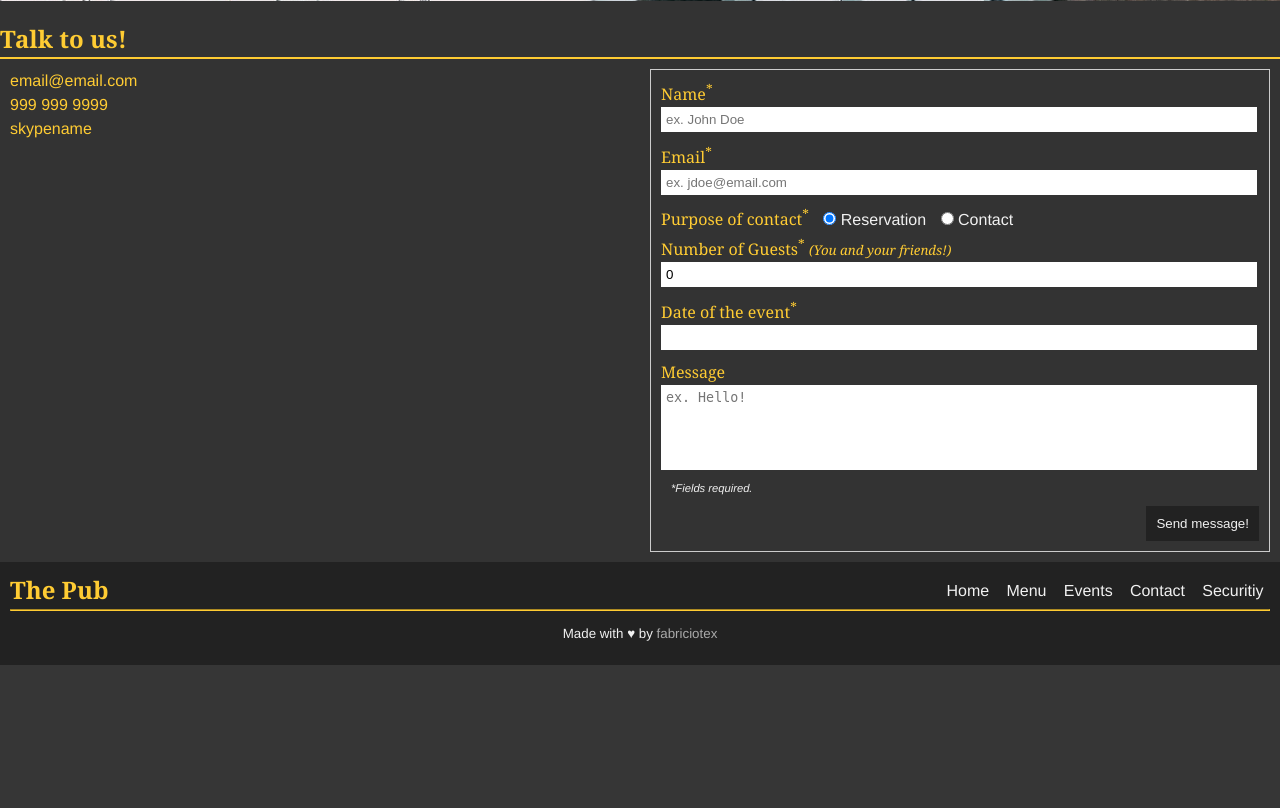
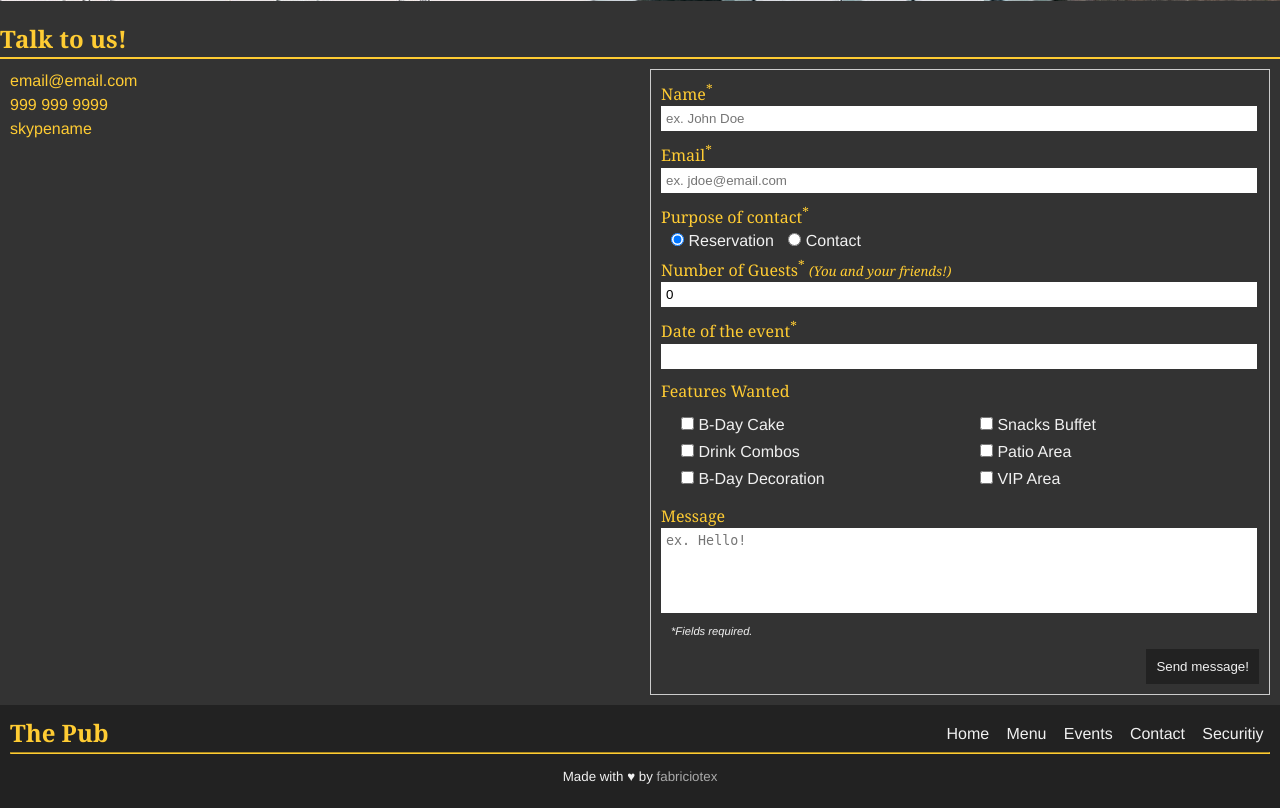
Before and after one commit to fabriciotex/fabriciotex.github.io, a PHP site: page /contact.html in a window 1280 px wide. Shown: the part 505-1313 px from the top of the page. Before the commit the page ends 1170 px from the top, so only its background shows below. Run offline with PHP 8.4, Linux system fonts and the light colour scheme.

Commit message:
Form Features Added
Save the selected features into an array and create form object when
submitting

```diff
--- a/app.css
+++ b/app.css
@@ -192,12 +192,13 @@ form {
     padding: 10px;
 }
 
-form label {
+label {
     color: #fc3;
     font-family: Georgia, "Times New Roman", serif;
+    display: block;
 }
 
-form input,
+input,
 textarea {
     display: block;
     padding: 5px;
@@ -206,7 +207,7 @@ textarea {
     margin-bottom: 10px;
 }
 
-form textarea {
+textarea {
     resize: none;
 }
 
@@ -216,7 +217,7 @@ form p {
     font-size: 0.7em;
 }
 
-form input[type="radio"] {
+input[type="radio"], input[type="checkbox"] {
     width: auto;
     display: inline-block;
     margin-left: 10px;
--- a/app.js
+++ b/app.js
@@ -15,6 +15,7 @@ var nameInput = document.getElementById("name"),
     emailInput = document.getElementById("email"),
     guestsInput = document.getElementById("guests"),
     dateInput = document.getElementById("date"),
+    featuresInput = document.getElementsByName("features"),
     subjectInput = document.getElementById("subject"),
     messageInput = document.getElementById("message"),
     form = document.getElementsByTagName("form")[0],
@@ -40,7 +41,12 @@ var nameInput = document.getElementById("name"),
     formValid = true,
 
     // create date object for dealing with calendar
-    dateObj = new Date();
+    dateObj = new Date(),
+
+    // create features array and form object and form JSON string
+    features = [],
+    formObj = {},
+    formStr;
 
 // calculate number of tables necessary depending on number og guests
 function calcTables() {
@@ -115,7 +121,7 @@ function validateName() {
 function validateEmail() {
     var valid = true,
         warning,
-        re = /\S+@\S+\.\S+/;
+        re = /^[_\w\-]+(\.[_\w\-]+)*@[\w\-]+(\.[\w\-]+)*(\.[\D]{2,6})$/;
     try {
         if (!re.test(emailInput.value)) {
             throw "Please enter a valid email.";
@@ -207,7 +213,7 @@ function validateSubject() {
     var valid = true,
         warning;
     try {
-        if (subjectInput.length === 0) {
+        if (subjectInput.value === "") {
             throw "Please enter a subject for your message.";
         }
     } catch (message) {
@@ -268,8 +274,23 @@ function validate(evt) {
         validateMessage();
     }
 
+    if (formValid) {
+        // add information to the form object
+        formObj.name = nameInput.value;
+        formObj.email = emailInput.value;
+        if (reserveRadio.checked) {
+            formObj.purpose = "Reservation";
+            formObj.guests = guestsInput.value;
+            formObj.date = dateInput.value;
+            formObj.features = features.join();
+        } else {
+            formObj.purpose = "Contact";
+            formObj.subject = subjectInput.value;
+        }
+        formObj.message = messageInput.value;
 
-    if (formValid) {
+        // stringify the form object
+        formStr = JSON.stringify(formObj);
         form.submit();
     }
 }
@@ -561,6 +582,27 @@ function nextMo() {
     displayCalendar(1);
 }
 
+// save the features into an array
+function saveFeatures(evt) {
+    if (evt === undefined) { // get caller element in IE8
+        evt = window.event;
+    }
+    var caller = evt.target || evt.srcElement,
+        feature = caller.value,
+        i;
+
+    if (caller.checked) { // if checkbox checked
+        // add features to the feature array;
+        features.push(feature);
+    } else { // if unchecked
+        for (i = 0; i < features.length; i += 1) {
+            if (features[i] === feature) {
+                features.splice(i, 1);
+            }
+        }
+    }
+}
+
 // create event listeners
 function createEventListeners() {
 
@@ -606,6 +648,7 @@ function createEventListeners() {
         prevLink = document.getElementById("prev"),
         nextLink = document.getElementById("next");
 
+    // select date on calendar
     if (document.addEventListener) {
         for (i = 0; i < dateCells.length; i += 1) {
             dateCells[i].addEventListener("click", selectDate, false);
@@ -616,12 +659,14 @@ function createEventListeners() {
         }
     }
 
+    // hide calendar
     if (document.addEventListener) {
         closeBtn.addEventListener("click", hideCalendar, false);
     } else if (document.attachEvent) {
         closeBtn.attachEvent("onclick", hideCalendar);
     }
 
+    // change month on calendar
     if (document.addEventListener) {
         prevLink.addEventListener("click", prevMo, false);
         nextLink.addEventListener("click", nextMo, false);
@@ -630,18 +675,22 @@ function createEventListeners() {
         nextLink.attachEvent("onclick", nextMo);
     }
 
-    // set min date on date input
-    //    if (document.addEventListener) {
-    //        dateInput.addEventListener("click", setMinDate, false);
-    //    } else if (document.attachEvent) {
-    //        dateInput.attachEvent("onclick", setMinDate);
-    //    }
-
     // get date change event
     if (document.addEventListener) {
         dateInput.addEventListener("change", calcDate, false);
     } else if (document.attachEvent) {
         dateInput.attachEvent("onchange", calcDate);
+    }
+
+    // get checkbox change event
+    if (document.addEventListener) {
+        for (i = 0; i < featuresInput.length; i += 1) {
+            featuresInput[i].addEventListener("change", saveFeatures, false);
+        }
+    } else if (document.attachEvent) {
+        for (i = 0; i < featuresInput.length; i += 1) {
+            featuresInput[i].attachEvent("onchange", saveFeatures);
+        }
     }
 }
 
@@ -650,7 +699,7 @@ function resetForm() {
     nameInput.value = "";
     emailInput.value = "";
     guestsInput.value = 0;
-    subjectInput = "";
+    subjectInput.value = "";
     messageInput.value = "";
     guestsField.style.display = "none";
     subjectField.style.display = "none";
--- a/contact.html
+++ b/contact.html
@@ -156,6 +156,17 @@
                     </tr>
                   </table>
                 </div>
+                <label for="features">Features Wanted</label>
+                <div class="col2">
+                  <input type="checkbox" name="features" value="B-Day Cake" /> B-Day Cake<br/>
+                  <input type="checkbox" name="features" value="Drink Combos" /> Drink Combos<br/>
+                  <input type="checkbox" name="features" value="B-Day Decoration" /> B-Day Decoration<br/>
+                </div>
+                <div class="col2">
+                  <input type="checkbox" name="features" value="Snacks Buffet" /> Snacks Buffet<br/>
+                  <input type="checkbox" name="features" value="Patio Area" /> Patio Area<br/>
+                  <input type="checkbox" name="features" value="VIP Area" /> VIP Area<br/>
+                </div>
               </div>
 
               <div id="subjectField">
```
Lines whose indentation alone changed are shown as unchanged.
